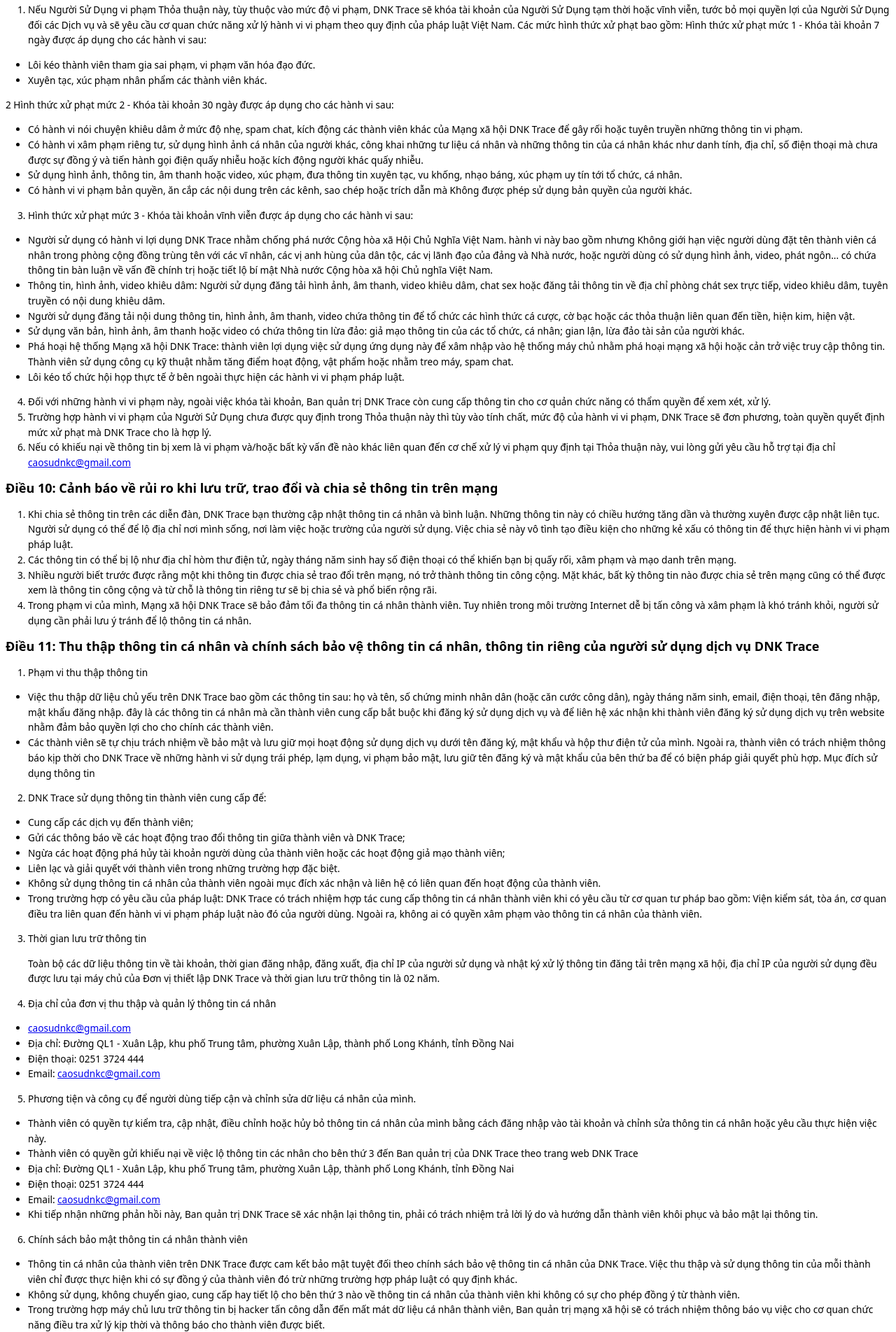
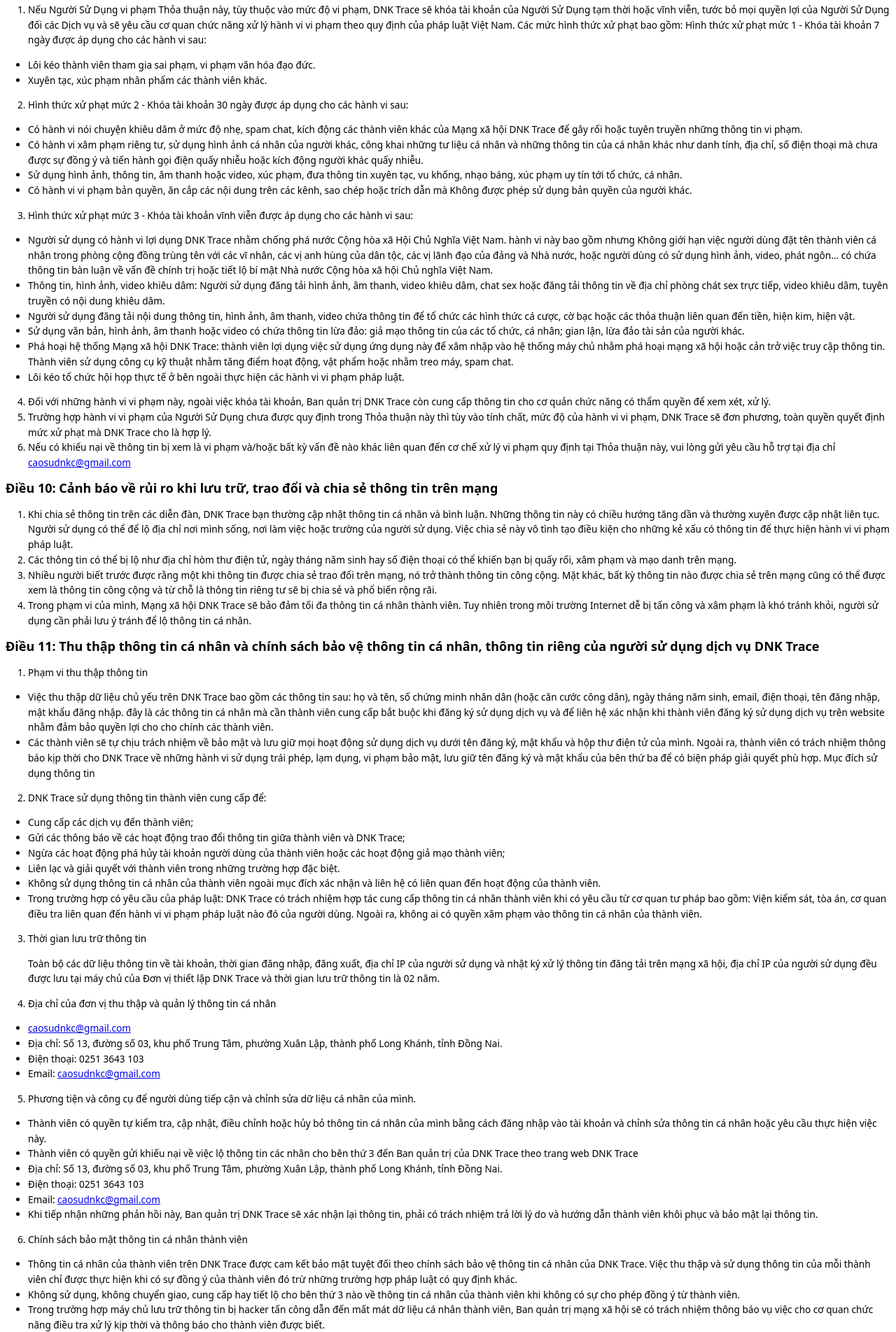
Before and after one commit to vxphat/DNK_Web, a website: page policy.html in a window 1280 px wide. Shown: the part 3009-4912 px from the top of the page at 70% size. Drawn offline with Linux system fonts and the light colour scheme.

Commit message:
fix responsive v11

```diff
--- a/policy.html
+++ b/policy.html
@@ -372,7 +372,7 @@
         Internet, mạng viễn thông theo quy định của pháp luật Việt Nam.
       </li>
     </ul>
-    <h2 id="quyền-và-trách-nhiệm-của-figo-app">
+    <h2 id="quyền-và-trách-nhiệm-của-dnk-app">
       Điều 7: Quyền và trách nhiệm của DNK Trace
     </h2>
     <ol>
@@ -464,10 +464,12 @@
       <li>Lôi kéo thành viên tham gia sai phạm, vi phạm văn hóa đạo đức.</li>
       <li>Xuyên tạc, xúc phạm nhân phẩm các thành viên khác.</li>
     </ul>
-    <p>
-      2 Hình thức xử phạt mức 2 - Khóa tài khoản 30 ngày được áp dụng cho các
-      hành vi sau:
-    </p>
+    <ol start="2">
+      <li>
+        Hình thức xử phạt mức 2 - Khóa tài khoản 30 ngày được áp dụng cho các
+        hành vi sau:
+      </li>
+    </ol>
     <ul>
       <li>
         Có hành vi nói chuyện khiêu dâm ở mức độ nhẹ, spam chat, kích động các
@@ -656,10 +658,10 @@
     <ul>
       <li><a href="mailto:caosudnkc@gmail.com">caosudnkc@gmail.com</a></li>
       <li>
-        Địa chỉ: Đường QL1 - Xuân Lập, khu phố Trung tâm, phường Xuân Lập, thành
-        phố Long Khánh, tỉnh Đồng Nai
+        Địa chỉ: Số 13, đường số 03, khu phố Trung Tâm, phường Xuân Lập, thành
+        phố Long Khánh, tỉnh Đồng Nai.
       </li>
-      <li>Điện thoại: 0251 3724 444</li>
+      <li>Điện thoại: 0251 3643 103</li>
       <li>
         Email: <a href="mailto:caosudnkc@gmail.com">caosudnkc@gmail.com</a>
       </li>
@@ -681,10 +683,10 @@
         thứ 3 đến Ban quản trị của DNK Trace theo trang web DNK Trace
       </li>
       <li>
-        Địa chỉ: Đường QL1 - Xuân Lập, khu phố Trung tâm, phường Xuân Lập, thành
-        phố Long Khánh, tỉnh Đồng Nai
+        Địa chỉ: Số 13, đường số 03, khu phố Trung Tâm, phường Xuân Lập, thành
+        phố Long Khánh, tỉnh Đồng Nai.
       </li>
-      <li>Điện thoại: 0251 3724 444</li>
+      <li>Điện thoại: 0251 3643 103</li>
       <li>
         Email: <a href="mailto:caosudnkc@gmail.com">caosudnkc@gmail.com</a>
       </li>
```
Also changed, not shown: index.html (+2 -2 lines).
